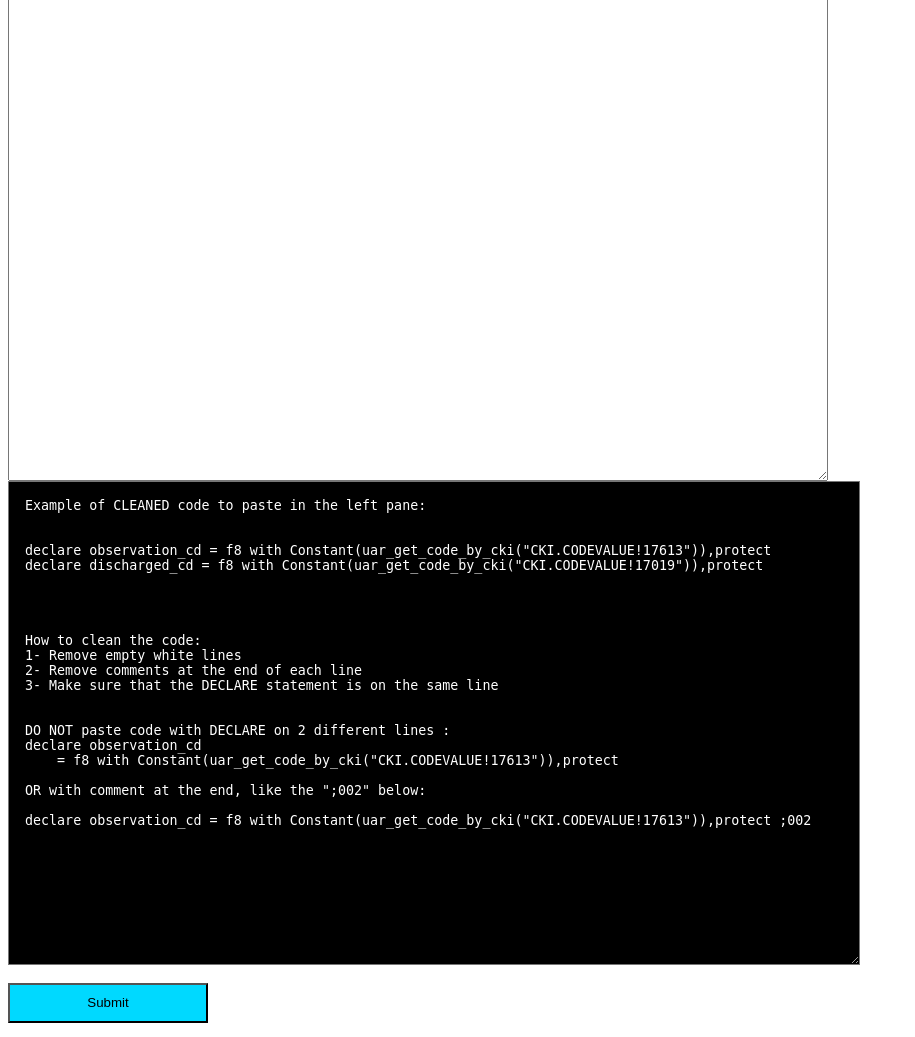
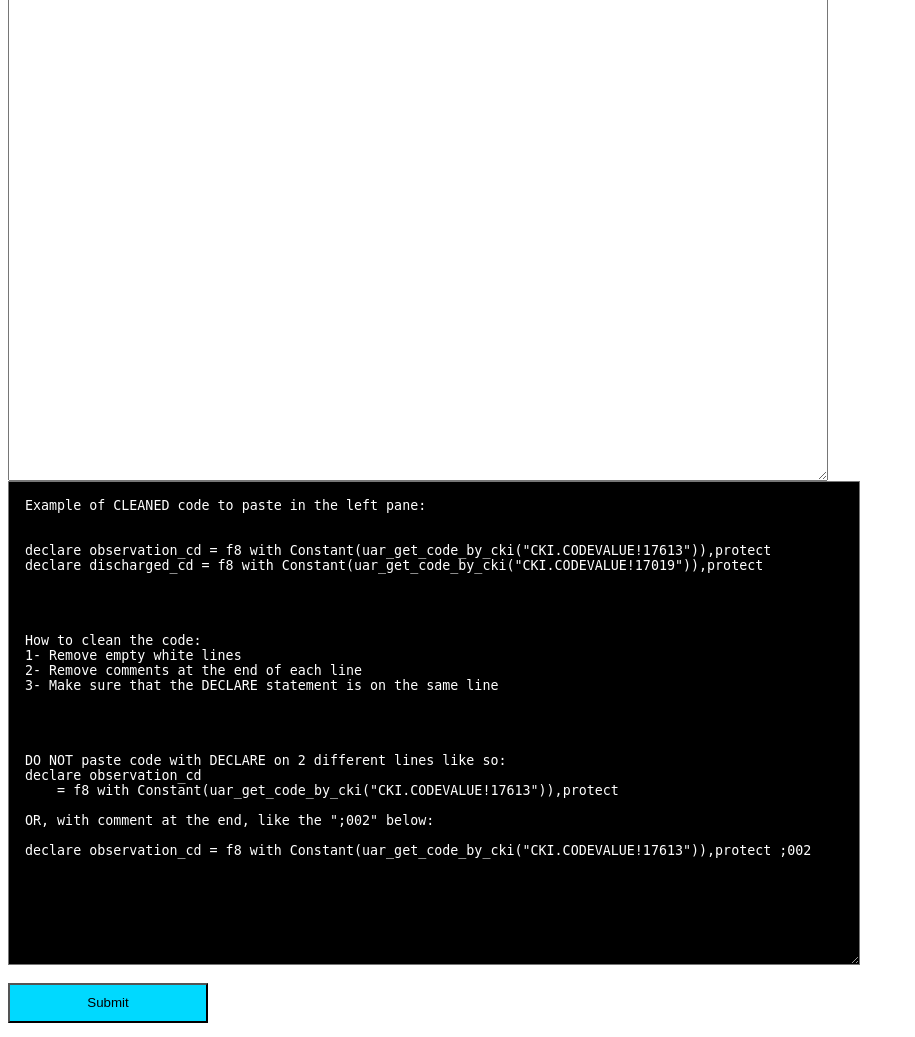
Before and after one commit to moehamid73/cclcodevalues, a Django app: page / in a window 1280 px wide. Shown: the part 158-1195 px from the top of the page, without its empty margins (0-915 px from the left). Run offline with Django 3.2, Linux system fonts and the light colour scheme.

Commit message:
changed home page messagex2

```diff
--- a/templates/home.html
+++ b/templates/home.html
@@ -20,11 +20,13 @@ How to clean the code:
 3- Make sure that the DECLARE statement is on the same line
 
 
-DO NOT paste code with DECLARE on 2 different lines :
+
+
+DO NOT paste code with DECLARE on 2 different lines like so:
 declare observation_cd
     = f8 with Constant(uar_get_code_by_cki("CKI.CODEVALUE!17613")),protect
 
-OR with comment at the end, like the ";002" below:
+OR, with comment at the end, like the ";002" below:
 
 declare observation_cd = f8 with Constant(uar_get_code_by_cki("CKI.CODEVALUE!17613")),protect ;002
 
```
